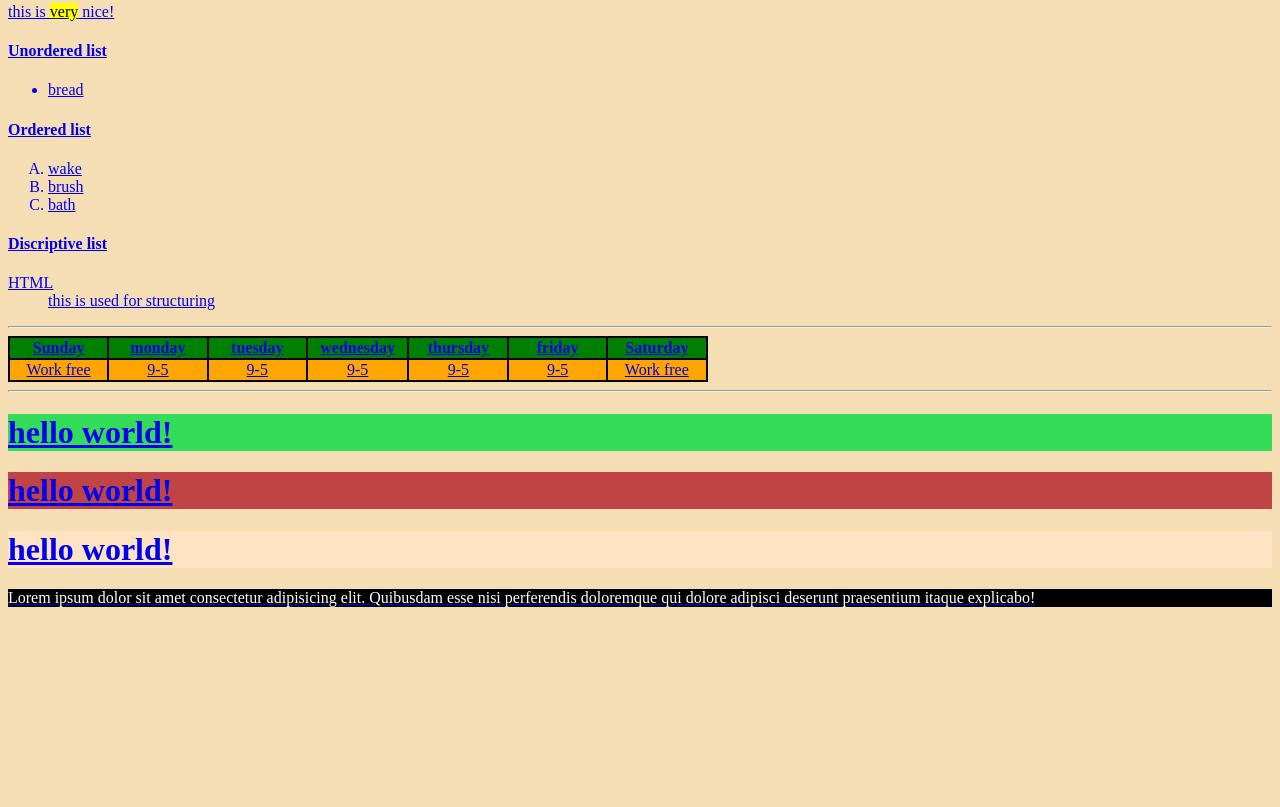
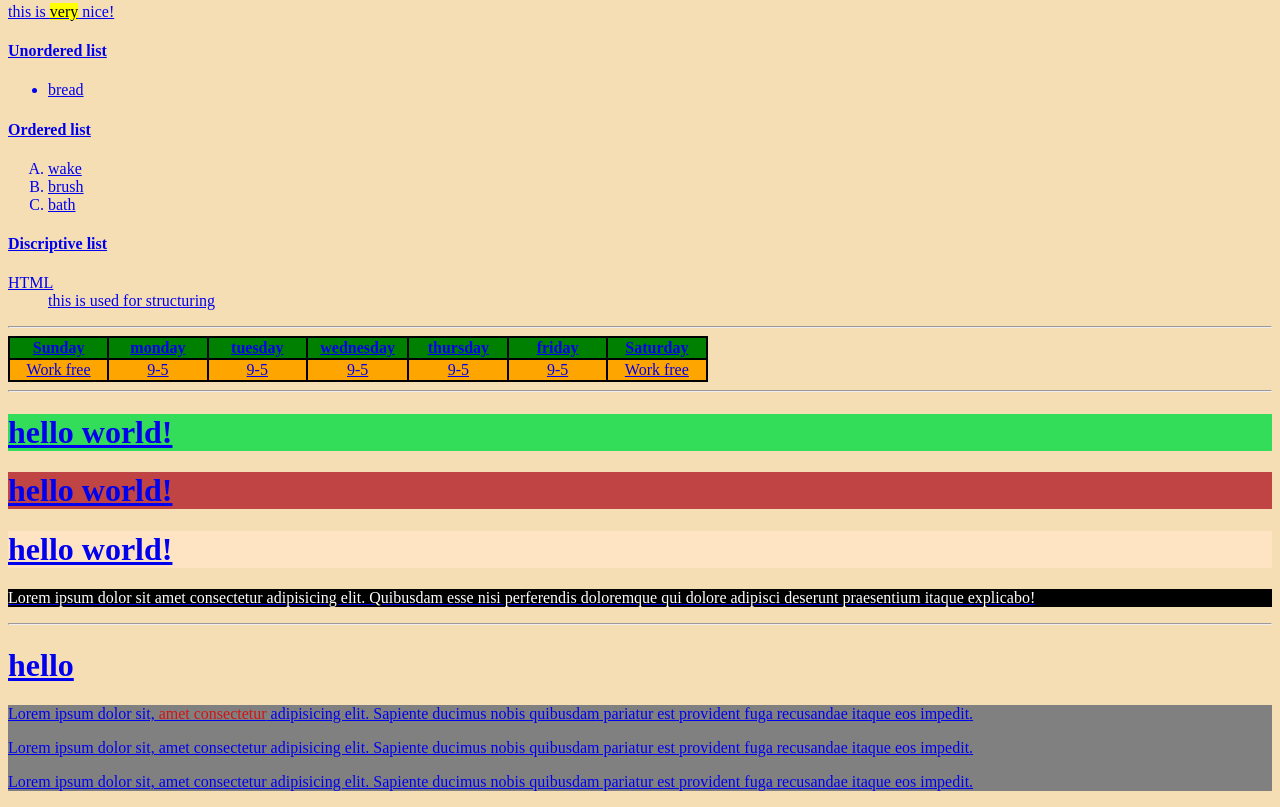
Before and after one commit to Gajiabraham/HTML-, a plain HTML site: page index.html in a window 1280 px wide. Shown: the part 1473-2280 px from the top of the page. Before the commit the page ends 2096 px from the top, so only its background shows below. Drawn offline with Linux system fonts and the light colour scheme.

Commit message:
span & div

```diff
--- a/index.html
+++ b/index.html
@@ -104,6 +104,23 @@
 <p style="background-color: black; color: white;">Lorem ipsum dolor sit amet consectetur adipisicing elit.
     Quibusdam esse nisi perferendis doloremque qui dolore
     adipisci deserunt praesentium itaque explicabo!</p>
+    <hr>
+
+    <!------------------------span & div tags-->
+    <h1>hello</h1>
+    <div style="background-color: gray;">
+    <p>Lorem ipsum dolor sit,<span style="color: rgb(209, 20, 20);"> amet consectetur</span> adipisicing elit.
+        Sapiente ducimus nobis quibusdam pariatur est provident
+        fuga recusandae itaque eos impedit.</p>
+    <p>Lorem ipsum dolor sit, amet consectetur adipisicing elit.
+        Sapiente ducimus nobis quibusdam pariatur est provident
+        fuga recusandae itaque eos impedit.</p>
+    <p>Lorem ipsum dolor sit, amet consectetur adipisicing elit.
+        Sapiente ducimus nobis quibusdam pariatur est provident
+        fuga recusandae itaque eos impedit.</p>
+    </div>
+
+
 
 </body>
 </html>
```
